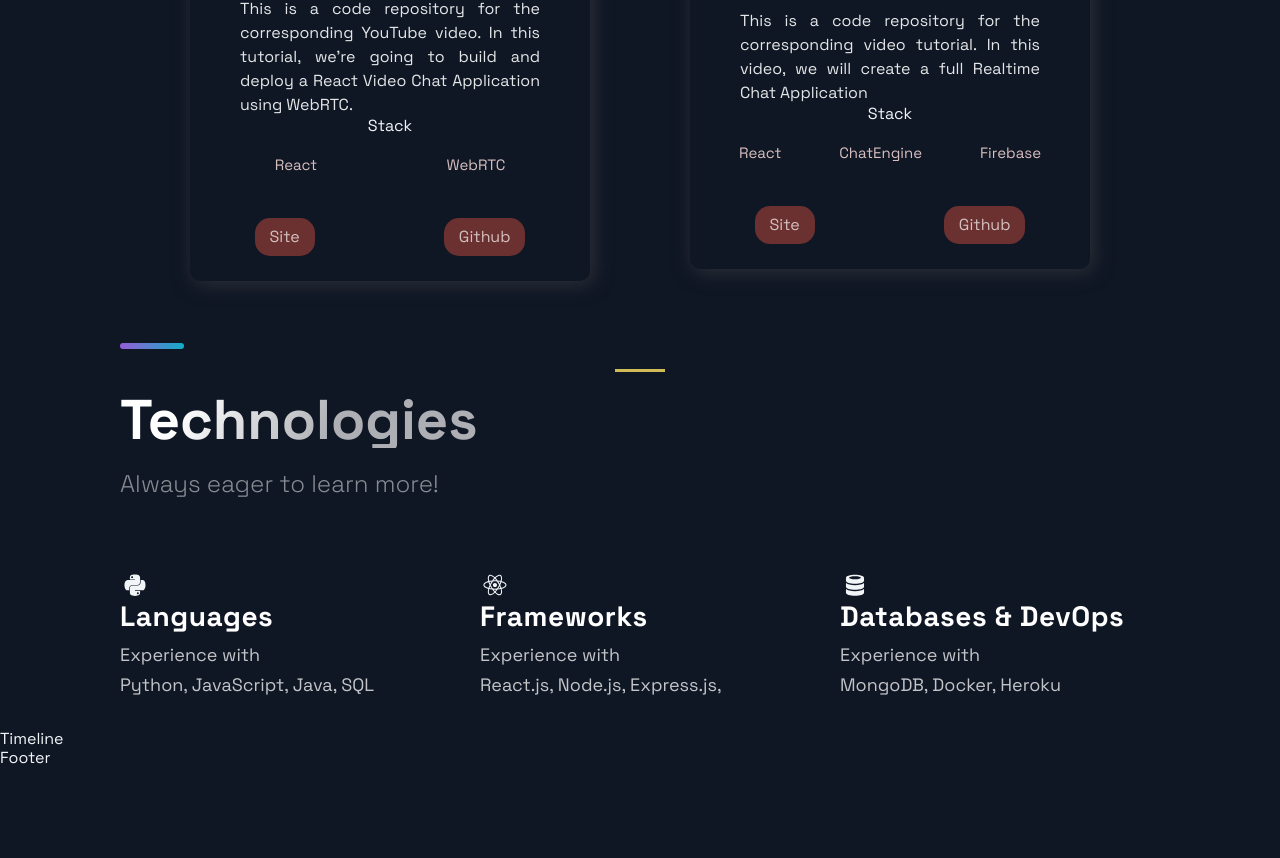
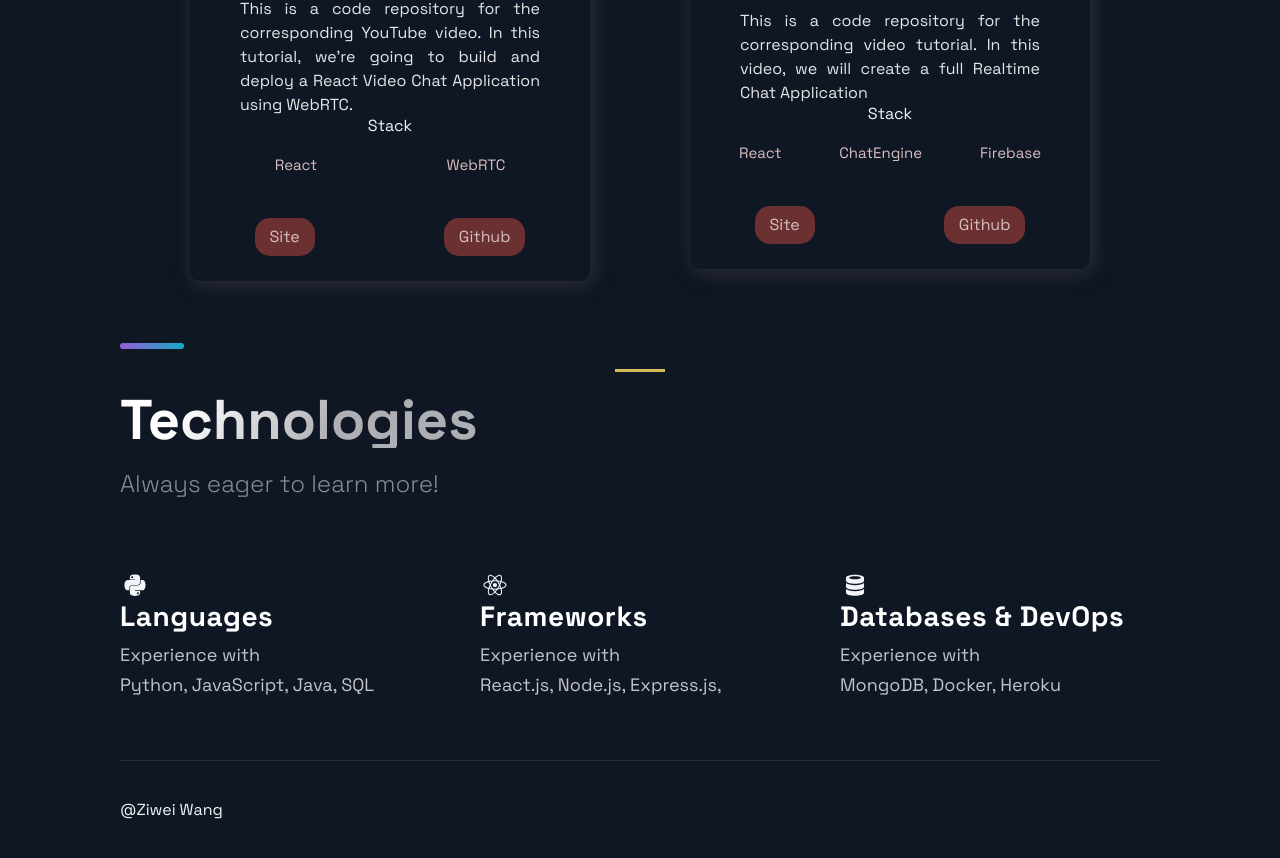
Before and after one commit to iamwangziwei/personal-portfolio, a Next.js app: page / in a window 1280 px wide. Shown: the part 1891-2749 px from the top of the page. Before the commit the page ends 2659 px from the top, so only its background shows below. Built offline with nearby package versions, Linux system fonts and the light colour scheme.

Commit message:
implement footer

```diff
--- a/src/components/Footer/Footer.js
+++ b/src/components/Footer/Footer.js
@@ -1,14 +1,24 @@
-import React from 'react';
-import { AiFillGithub, AiFillInstagram, AiFillLinkedin } from 'react-icons/ai';
+import React from "react";
+import { AiFillGithub, AiFillInstagram, AiFillLinkedin } from "react-icons/ai";
 
-import { SocialIcons } from '../Header/HeaderStyles';
-import { CompanyContainer, FooterWrapper, LinkColumn, LinkItem, LinkList, LinkTitle, Slogan, SocialContainer, SocialIconsContainer } from './FooterStyles';
+import { SocialIcons } from "../Header/HeaderStyles";
+import {
+  CompanyContainer,
+  FooterWrapper,
+  LinkColumn,
+  LinkItem,
+  LinkList,
+  LinkTitle,
+  Slogan,
+  SocialContainer,
+  SocialIconsContainer,
+} from "./FooterStyles";
 
 const Footer = () => {
   return (
-    <div>
-      Footer
-    </div>
+    <FooterWrapper>
+      <LinkList>@Ziwei Wang</LinkList>
+    </FooterWrapper>
   );
 };
 
--- a/src/components/TimeLine/TimeLine.js
+++ b/src/components/TimeLine/TimeLine.js
@@ -1,8 +1,23 @@
-import React, { useState, useRef, useEffect } from 'react';
+import React, { useState, useRef, useEffect } from "react";
 
-import { CarouselButton, CarouselButtonDot, CarouselButtons, CarouselContainer, CarouselItem, CarouselItemImg, CarouselItemText, CarouselItemTitle, CarouselMobileScrollNode } from './TimeLineStyles';
-import { Section, SectionDivider, SectionText, SectionTitle } from '../../styles/GlobalComponents';
-import { TimeLineData } from '../../constants/constants';
+import {
+  CarouselButton,
+  CarouselButtonDot,
+  CarouselButtons,
+  CarouselContainer,
+  CarouselItem,
+  CarouselItemImg,
+  CarouselItemText,
+  CarouselItemTitle,
+  CarouselMobileScrollNode,
+} from "./TimeLineStyles";
+import {
+  Section,
+  SectionDivider,
+  SectionText,
+  SectionTitle,
+} from "../../styles/GlobalComponents";
+import { TimeLineData } from "../../constants/constants";
 
 const TOTAL_CAROUSEL_COUNT = TimeLineData.length;
 
@@ -42,11 +57,7 @@ const Timeline = () => {
   //   window.addEventListener('resize', handleResize);
   // }, []);
 
-  return (
-    <div>
-      Timeline
-    </div>
-  );
+  return <div></div>;
 };
 
 export default Timeline;
```
